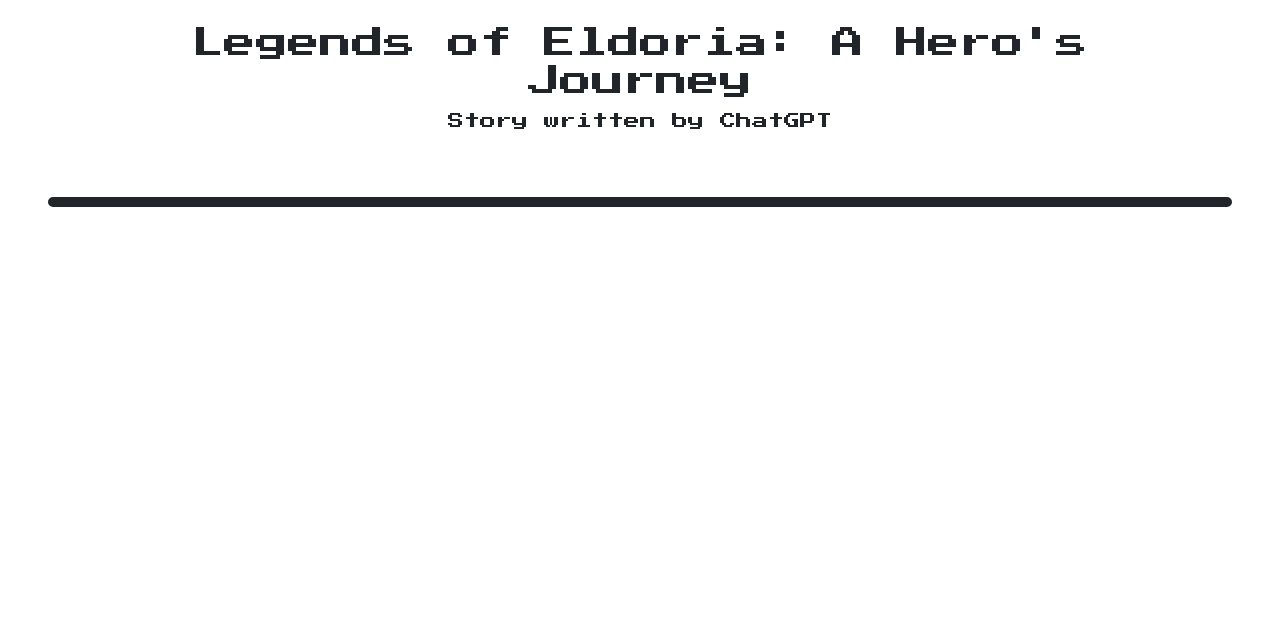
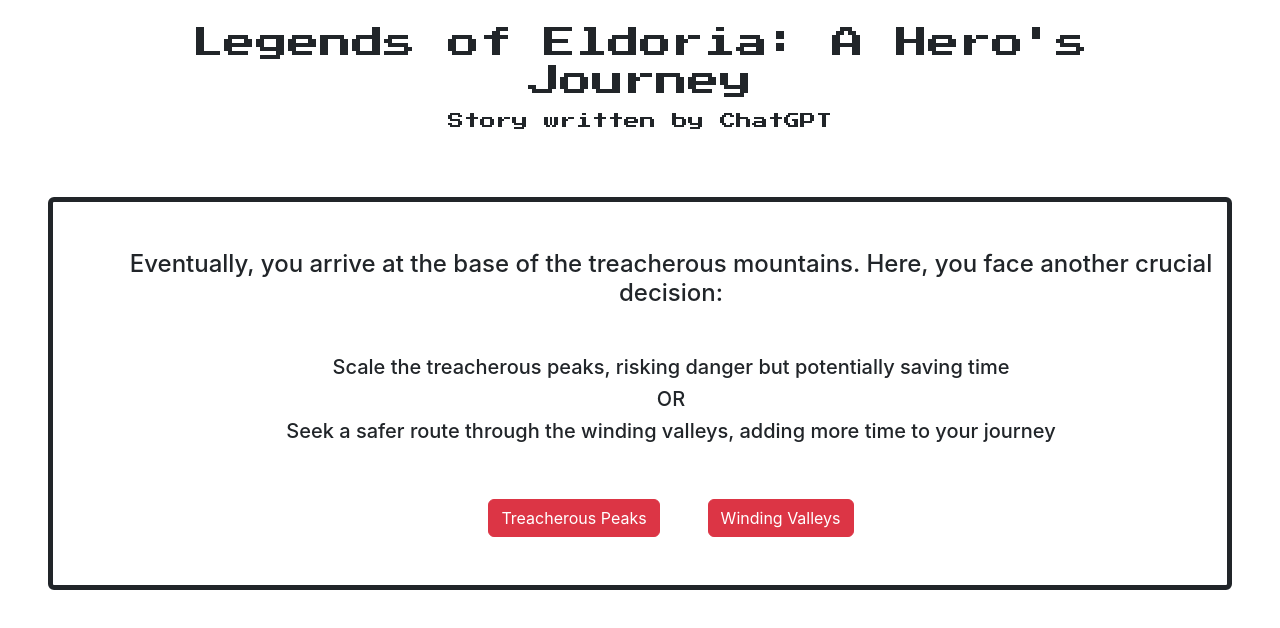
Before and after one commit to codingWithAaron/Legends-of-Eldoria, a React (Create React App) app: page /mountains in a window 1280 px wide. Shown: the top 628 px of the page. Built offline with nearby package versions, Linux system fonts and the light colour scheme.

Commit message:
Mountains component created

```diff
--- a/src/screen/Screen.js
+++ b/src/screen/Screen.js
@@ -7,6 +7,7 @@
 import ForkInRoad from "./accept/ForkInRoad";
 import HeartOfForest from "./accept/HeartOfForest";
 import UnchartedWilderness from "./accept/UnchartedWilderness";
+import Mountains from "./accept/Mountains";
 
 function Screen(){
  return (
@@ -34,6 +35,9 @@
                 <Route path="/unchartedwilderness" exact={true}>
                     <UnchartedWilderness />
                 </Route>
+                <Route path="/mountains" exact={true}>
+                    <Mountains />
+                </Route>
 
             </Switch>
         </div>
--- a/src/screen/accept/HeartOfForest.js
+++ b/src/screen/accept/HeartOfForest.js
@@ -12,7 +12,7 @@
                 </div>
                 <div className="text-center mt-5 d-flex justify-content-center">
                     <div className="me-5">
-                        <Link to="#" className="btn btn-danger">Continue</Link>
+                        <Link to="/mountains" className="btn btn-danger">Continue</Link>
                     </div>
                 </div>
             </div>
--- /dev/null
+++ b/src/screen/accept/Mountains.js
@@ -0,0 +1,31 @@
+import React from "react";
+import { Link } from "react-router-dom/cjs/react-router-dom.min";
+
+function Mountains(){
+ return (
+    <>
+        <div className="container d-flex flex-column m-5">
+            <div className="text-center">
+                <div className="mb-5">
+                    <h4>Eventually, you arrive at the base of the treacherous mountains. Here, you face another crucial decision:</h4>
+                </div>
+                <div>
+                    <h5>Scale the treacherous peaks, risking danger but potentially saving time</h5>
+                    <h5>OR</h5>
+                    <h5>Seek a safer route through the winding valleys, adding more time to your journey</h5>
+                </div>
+            </div>
+            <div className="text-center mt-5 d-flex justify-content-center">
+                <div className="me-5">
+                    <Link to="#" className="btn btn-danger">Treacherous Peaks</Link>
+                </div>
+                <div>
+                    <Link to="#" className="btn btn-danger">Winding Valleys</Link>
+                </div>
+            </div>
+        </div>
+    </>
+ )
+}
+
+export default Mountains
--- a/src/screen/accept/UnchartedWilderness.js
+++ b/src/screen/accept/UnchartedWilderness.js
@@ -12,7 +12,7 @@
                 </div>
                 <div className="text-center mt-5 d-flex justify-content-center">
                     <div className="me-5">
-                        <Link to="#" className="btn btn-danger">Continue</Link>
+                        <Link to="/mountains" className="btn btn-danger">Continue</Link>
                     </div>
                 </div>
             </div>
```
